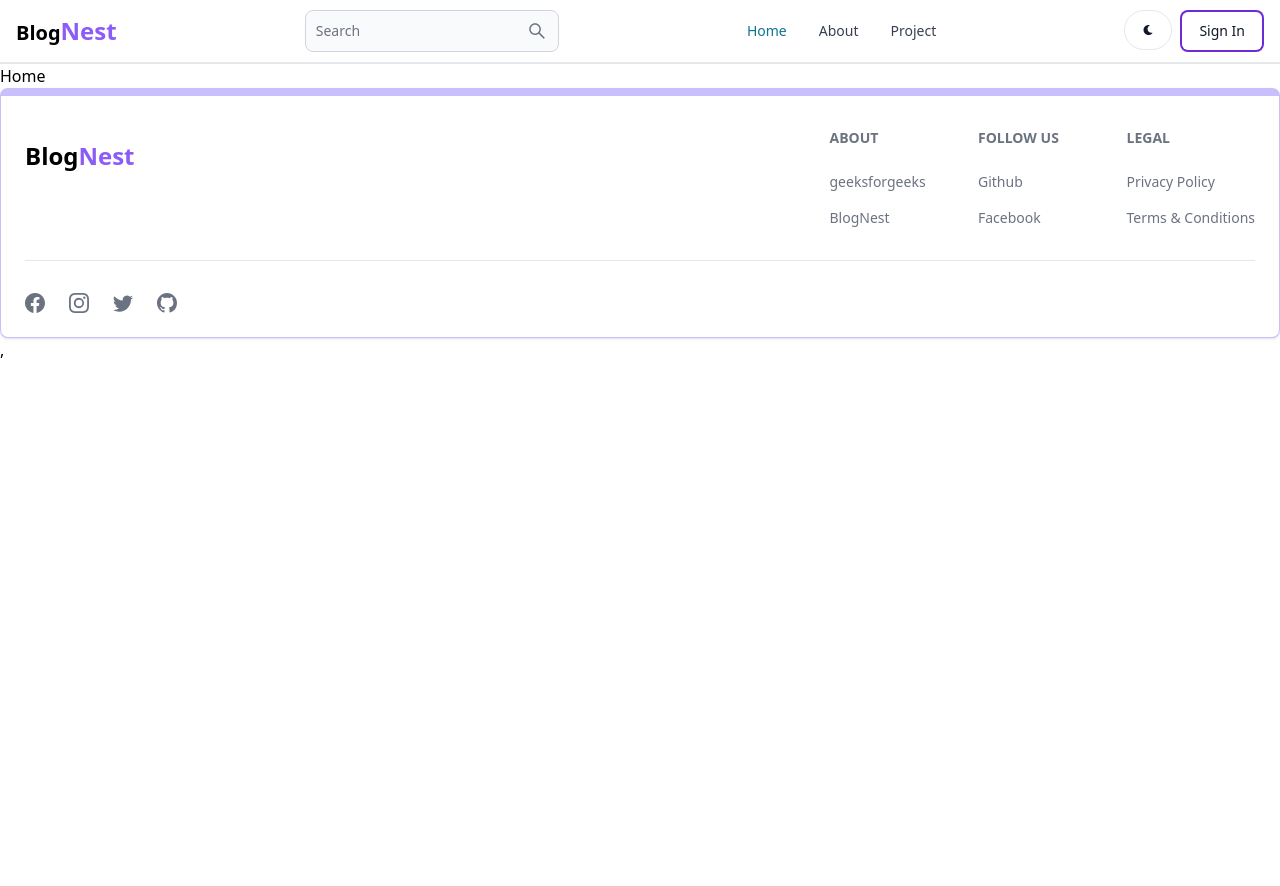
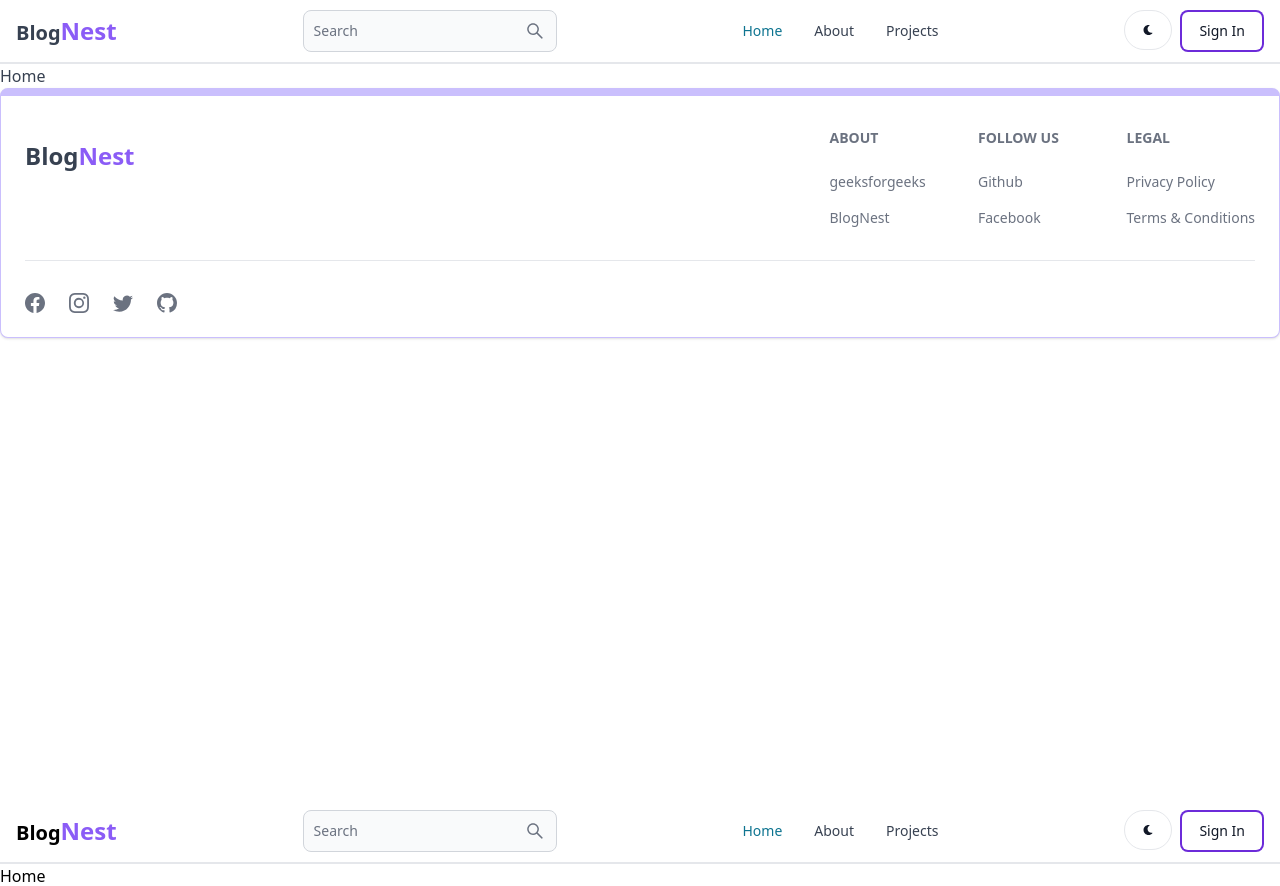
Before and after one commit to yaang27/BLOG, a React (Vite) app in the folder client/: page / in a window 1280 px wide. Shown: the top 886 px of the page. Before the commit the page ends 800 px from the top, so only its background shows below. Built offline with nearby package versions, Linux system fonts and the light colour scheme.

Commit message:
dark mode

```diff
--- a/client/src/components/Header.jsx
+++ b/client/src/components/Header.jsx
@@ -1,14 +1,17 @@
-import { Avatar, Button, Dropdown, DropdownItem, Navbar, TextInput } from 'flowbite-react'
-import React from 'react'
-import { Link, useLocation } from 'react-router-dom'
-import { AiOutlineSearch } from 'react-icons/ai'
-import {FaMoon} from 'react-icons/fa'
-import { useSelector } from 'react-redux';
+import React from 'react';
+import { Link, useLocation } from 'react-router-dom';
+import { AiOutlineSearch } from 'react-icons/ai';
+import { FaMoon, FaSun } from 'react-icons/fa'; // Import FaSun
+import { useSelector, useDispatch } from 'react-redux';
+import { toggleTheme } from '../redux/theme/themeSlice';
+import { Avatar, Button, Dropdown, DropdownItem, Navbar, TextInput } from 'flowbite-react';
 
 const Header = () => {
+  const path = useLocation().pathname;
+  const dispatch = useDispatch();
+  const { currentUser } = useSelector(state => state.user);
+  const { theme } = useSelector(state => state.theme);
 
-        const path = useLocation().pathname;
-        const { currentUser } = useSelector(state => state.user)
   return (
     <div>
       <Navbar className="border-b-2">
@@ -16,25 +19,20 @@ const Header = () => {
           to="/"
           className='self-center text-sm sm:text-xl font-bold dark:text-white'
         >
-                <span className="">
-                    Blog
-                </span>
-                <span className="text-sm sm:text-2xl text-violet-500">
-                    Nest
-                </span>
+          <span>Blog</span>
+          <span className="text-sm sm:text-2xl text-violet-500">Nest</span>
         </Link>
 
-            <form>
+        <form className="hidden lg:inline">
           <TextInput
-            type= "text"
-            placeholder='Search'
+            type="text"
+            placeholder="Search"
             rightIcon={AiOutlineSearch}
-            className="hidden lg:inline"
           />
         </form>
 
         <Button className="w-12 h-10 lg:hidden" color="gray" pill>
-            <AiOutlineSearch/>
+          <AiOutlineSearch />
         </Button>
 
         <div className="flex gap-2 md:order-2">
@@ -42,8 +40,9 @@ const Header = () => {
             className='w-12 h-10 hidden sm:inline'
             color="gray"
             pill
+            onClick={() => dispatch(toggleTheme())}
           >
-                     <FaMoon />
+            {theme === 'light' ? <FaMoon /> : <FaSun />}
           </Button>
           {currentUser ? (
             <Dropdown
@@ -59,13 +58,14 @@ const Header = () => {
             >
               <Dropdown.Header>
                 <span className='block text-sm'>@{currentUser.username}</span>
-                                <span className='block text-sm front-medium truncate'>
-                                    {currentUser.email}</span>
+                <span className='block text-sm font-medium truncate'>
+                  {currentUser.email}
+                </span>
               </Dropdown.Header>
-                            <Link to={'/dashboard?tab=profile'}>
+              <Link to='/dashboard?tab=profile'>
                 <DropdownItem>Profile</DropdownItem>
               </Link>
-                       <Dropdown.Divider/>
+              <Dropdown.Divider />
               <DropdownItem>Sign Out</DropdownItem>
             </Dropdown>
           ) : (
@@ -74,30 +74,26 @@ const Header = () => {
                 Sign In
               </Button>
             </Link>
-            )
-        }
-
+          )}
           <Navbar.Toggle />
         </div>
 
         <Navbar.Collapse>
-                <Navbar.Link active={path == "/"} as={"div"}>
+          <Navbar.Link active={path === "/"} as="div">
             <Link to="/">Home</Link>
           </Navbar.Link>
 
-                <Navbar.Link active={path == "/about"} as={"div"}>
+          <Navbar.Link active={path === "/about"} as="div">
             <Link to="/about">About</Link>
           </Navbar.Link>
 
-                <Navbar.Link active={path == "/projects"} as={"div"}>
-                    <Link to="/projects">Project</Link>
+          <Navbar.Link active={path === "/projects"} as="div">
+            <Link to="/projects">Projects</Link>
           </Navbar.Link>
-
         </Navbar.Collapse>
-
       </Navbar>
     </div>
-  )
-}
+  );
+};
 
-export default Header
+export default Header;
--- /dev/null
+++ b/client/src/components/ThemeProvider.jsx
@@ -0,0 +1,13 @@
+import {useSelector} from 'react-redux'
+
+export default function ThemeProvider({children}) {
+    const {theme} = useSelector(state => state.theme)
+    return(
+        <div className={theme}>
+            <div className="bg-white text-gray-700 dark:text-gray-200 dark:bg-[rgb(21,30,58)]
+            min-h-screen">
+            {children}
+        </div>
+        </div>
+    );
+}
--- a/client/src/main.jsx
+++ b/client/src/main.jsx
@@ -5,11 +5,15 @@ import './index.css'
 import { store, persistor } from "./redux/store.js"
 import { Provider } from "react-redux";
 import { PersistGate } from "redux-persist/integration/react";
+import ThemeProvider from './components/ThemeProvider.jsx'
 
 ReactDOM.createRoot(document.getElementById('root')).render(
-  <PersistGate persistor={persistor}>
-  <Provider store={store}>
-    <App />
-  </Provider>,
-  </PersistGate>
+    <PersistGate persistor={persistor}>
+      <Provider store={store}>
+        <ThemeProvider>
+            <App/>
+        </ThemeProvider>
+            <App />
+      </Provider>,
+    </PersistGate>
 )
--- a/client/src/redux/store.js
+++ b/client/src/redux/store.js
@@ -1,10 +1,12 @@
 import { configureStore, combineReducers } from '@reduxjs/toolkit'
 import userReducer from "./user/userSlice.js";
+import themeReducer from './theme/themeSlice';
 import { persistReducer, persistStore} from "redux-persist";
 import storage from "redux-persist/lib/storage";
 
 const rootReducer = combineReducers({
     user: userReducer,
+    theme: themeReducer,
 })
 
 const persistConfig = {
```
Lines whose indentation alone changed are shown as unchanged.
